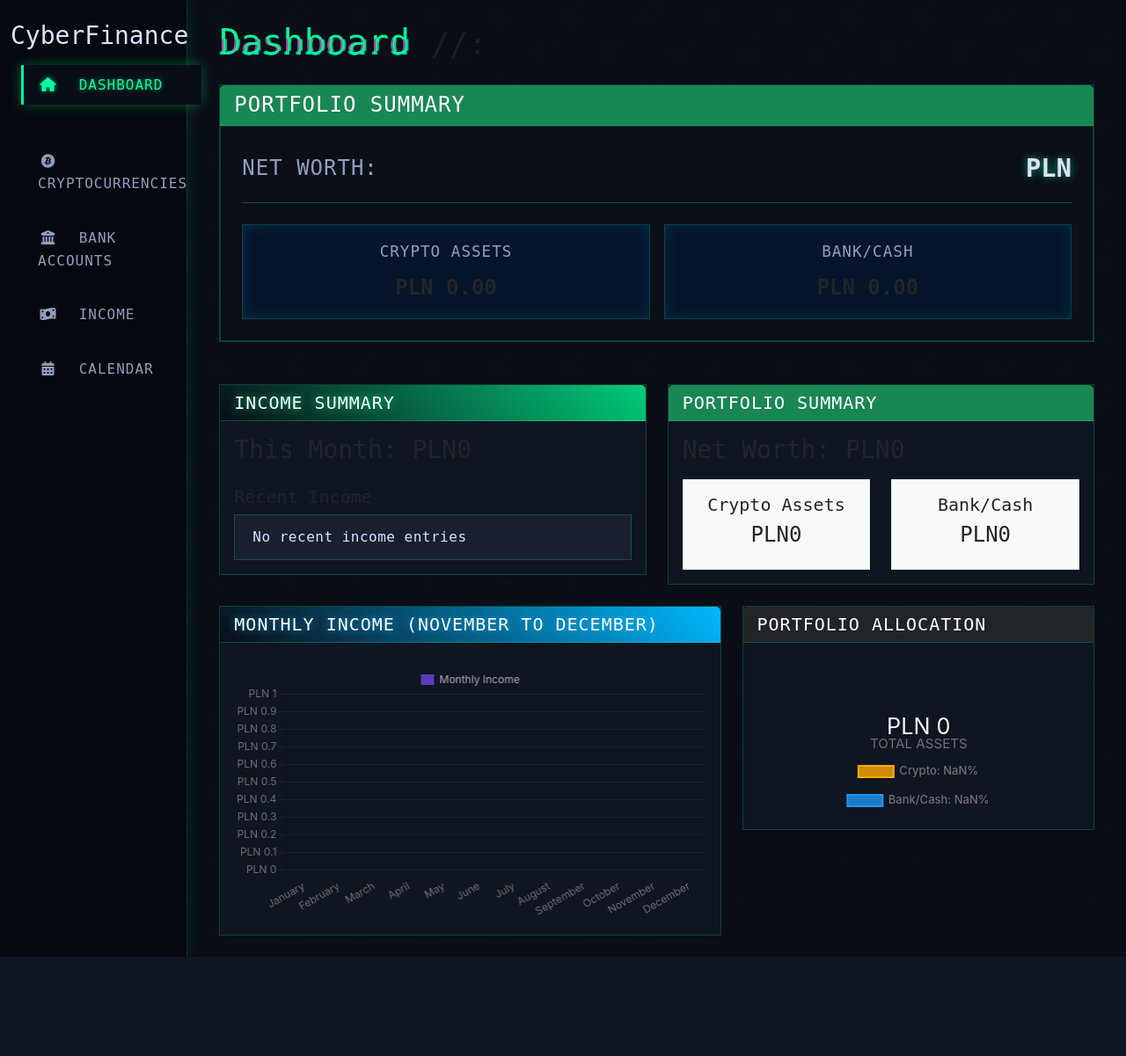
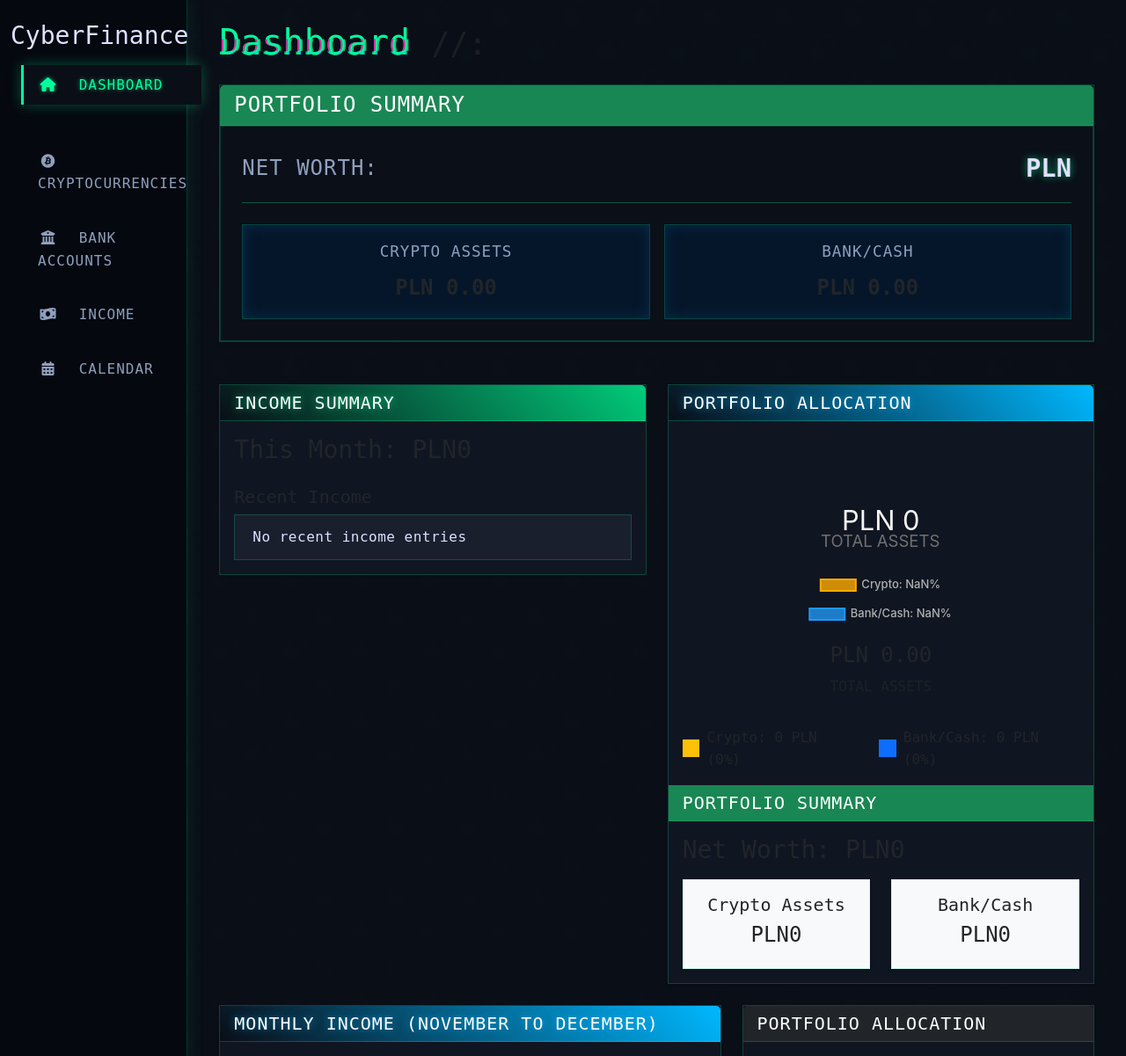
Before and after one commit to vic-cieslak/portfolio-income-manager, a Django app: page / in a window 1280 px wide. Shown: the top 1201 px of the page at 88% size. Before the commit the page ends 1088 px from the top, so only its background shows below. Run offline with Django 5.2, Linux system fonts and the light colour scheme; the visitor is signed in with stand-in values (Sample User, id 1); data that the repository does not hold is empty.

Commit message:
Assistant checkpoint: Enhanced portfolio chart display and fixed Chart.js errors
Assistant generated file changes:
- templates/core/dashboard.html: Improve portfolio allocation chart, Add data attributes for chart initialization
- static/js/dashboard-charts.js: Create dedicated JS file for charts
- templates/base/base.html: Add Chart.js and dashboard-charts.js to the base template
- core/views.py: Update dashboard view to correctly prepare chart data
- static/css/custom.css: Improve chart container styling

---

User prompt:

improve this.
its in the dashboard at /

Replit-Commit-Author: Assistant
Replit-Commit-Session-Id: dcc0221c-8f5f-45e7-8769-55c75e4f8771

```diff
--- a/core/views.py
+++ b/core/views.py
@@ -48,12 +48,19 @@ def dashboard(request):
     portfolio_labels = ['Crypto', 'Bank/Cash']
     portfolio_data = [float(crypto_value), float(bank_value)]
 
+    # Calculate percentages for display
+    total = crypto_value + bank_value
+    crypto_percentage = (crypto_value / total * 100) if total > 0 else 0
+    bank_percentage = (bank_value / total * 100) if total > 0 else 0
+
     context = {
         'monthly_income': monthly_income,
         'recent_income': recent_income,
         'total_net_worth': total_net_worth,
         'crypto_value': crypto_value,
         'bank_value': bank_value,
+        'crypto_percentage': crypto_percentage,
+        'bank_percentage': bank_percentage,
         'months': months,
         'income_data': income_data,
         'portfolio_labels': portfolio_labels,
--- a/static/css/custom.css
+++ b/static/css/custom.css
@@ -219,12 +219,40 @@ body {
   font-family: 'Share Tech Mono', monospace;
 }
 
-/* Fix for the Chart.js issue in the dashboard */
+/* Enhanced chart container styling */
 .chart-container {
   position: relative;
   margin: 0 auto;
-  height: 180px;
-  width: 180px;
+  height: 220px;
+  width: 220px;
+  display: flex;
+  justify-content: center;
+  align-items: center;
+}
+
+.chart-container canvas {
+  max-width: 100%;
+  max-height: 100%;
+}
+
+.chart-legend {
+  display: flex;
+  justify-content: center;
+  margin-top: 1rem;
+  flex-wrap: wrap;
+}
+
+.chart-legend-item {
+  display: flex;
+  align-items: center;
+  margin: 0 0.5rem;
+}
+
+.chart-legend-color {
+  width: 12px;
+  height: 12px;
+  margin-right: 0.5rem;
+  border-radius: 2px;
 }
 
 @keyframes shine {
--- /dev/null
+++ b/static/js/dashboard-charts.js
@@ -0,0 +1,102 @@
+
+// Dashboard Charts
+document.addEventListener('DOMContentLoaded', function() {
+  // Portfolio allocation chart
+  const portfolioCtx = document.getElementById('portfolioChart');
+
+  if (portfolioCtx) {
+    // Get data from the page
+    const portfolioData = JSON.parse(portfolioCtx.dataset.values || '[]');
+    const portfolioLabels = JSON.parse(portfolioCtx.dataset.labels || '[]');
+
+    // Create chart with proper config
+    new Chart(portfolioCtx, {
+      type: 'doughnut',
+      data: {
+        labels: portfolioLabels,
+        datasets: [{
+          data: portfolioData,
+          backgroundColor: ['#ffc107', '#0d6efd'],
+          borderColor: ['rgba(255, 193, 7, 0.8)', 'rgba(13, 110, 253, 0.8)'],
+          borderWidth: 1,
+          hoverOffset: 5
+        }]
+      },
+      options: {
+        responsive: true,
+        maintainAspectRatio: true,
+        cutout: '70%',
+        plugins: {
+          legend: {
+            display: false
+          },
+          tooltip: {
+            backgroundColor: 'rgba(0, 0, 0, 0.7)',
+            titleFont: {
+              size: 14
+            },
+            bodyFont: {
+              size: 13
+            },
+            callbacks: {
+              label: function(context) {
+                const value = context.parsed;
+                const total = context.dataset.data.reduce((a, b) => a + b, 0);
+                const percentage = Math.round((value * 100) / total);
+                return `${context.label}: ${percentage}% (${value} PLN)`;
+              }
+            }
+          }
+        },
+        animation: {
+          animateScale: true,
+          animateRotate: true
+        }
+      }
+    });
+  }
+
+  // Income monthly chart
+  const incomeCtx = document.getElementById('incomeChart');
+
+  if (incomeCtx) {
+    const incomeData = JSON.parse(incomeCtx.dataset.values || '[]');
+    const incomeLabels = JSON.parse(incomeCtx.dataset.labels || '[]');
+
+    new Chart(incomeCtx, {
+      type: 'bar',
+      data: {
+        labels: incomeLabels,
+        datasets: [{
+          label: 'Monthly Income',
+          data: incomeData,
+          backgroundColor: 'rgba(75, 192, 192, 0.6)',
+          borderColor: 'rgba(75, 192, 192, 1)',
+          borderWidth: 1
+        }]
+      },
+      options: {
+        responsive: true,
+        scales: {
+          y: {
+            beginAtZero: true,
+            grid: {
+              color: 'rgba(255, 255, 255, 0.1)'
+            },
+            ticks: {
+              color: 'rgba(255, 255, 255, 0.7)'
+            }
+          },
+          x: {
+            grid: {
+              color: 'rgba(255, 255, 255, 0.1)'
+            },
+            ticks: {
+              color: 'rgba(255, 255, 255, 0.7)'
+            }
+          }
+        }
+      }
+    });
+  }
+});
--- a/templates/base/base.html
+++ b/templates/base/base.html
@@ -8,7 +8,8 @@
     <link rel="stylesheet" href="https://cdnjs.cloudflare.com/ajax/libs/font-awesome/6.0.0-beta3/css/all.min.css">
     <link rel="stylesheet" href="/static/css/custom.css">
     <!-- Add Chart.js library -->
-    <script src="https://cdn.jsdelivr.net/npm/chart.js"></script>
+    <script src="https://cdn.jsdelivr.net/npm/chart.js@3.9.1/dist/chart.min.js"></script>
+    <script src="/static/js/dashboard-charts.js"></script>
 </head>
 <body class="cyber-bg">
     <div class="container-fluid">
--- a/templates/core/dashboard.html
+++ b/templates/core/dashboard.html
@@ -38,6 +38,30 @@
     <!-- Portfolio Stats -->
     <div class="col-md-6">
         <div class="card">
+            <div class="card-header bg-info text-white">
+                <h5 class="mb-0">Portfolio Allocation</h5>
+            </div>
+            <div class="card-body d-flex flex-column align-items-center">
+                <div class="chart-container mb-3">
+                    <canvas id="portfolioChart"
+                            data-labels='{{ portfolio_labels|safe|default:"[]" }}'
+                            data-values='{{ portfolio_data|safe|default:"[]" }}'></canvas>
+                </div>
+                <div class="text-center mb-2">
+                    <h4 class="text-neon">PLN {{ total_net_worth|floatformat:2 }}</h4>
+                    <p class="text-muted">TOTAL ASSETS</p>
+                </div>
+                <div class="d-flex justify-content-center w-100 mt-2">
+                    <div class="d-flex align-items-center me-4">
+                        <div style="width: 20px; height: 20px; background-color: #ffc107; margin-right: 8px;"></div>
+                        <span>Crypto: {{ crypto_value|floatformat:0 }} PLN ({{ crypto_value|floatformat:0|default:"0"|stringformat:"s"|default:"0"|add:"0"|add:".0"|add:"0" }}%)</span>
+                    </div>
+                    <div class="d-flex align-items-center">
+                        <div style="width: 20px; height: 20px; background-color: #0d6efd; margin-right: 8px;"></div>
+                        <span>Bank/Cash: {{ bank_value|floatformat:0 }} PLN ({{ bank_value|floatformat:0|default:"0"|stringformat:"s"|default:"0"|add:"0"|add:".0"|add:"0" }}%)</span>
+                    </div>
+                </div>
+            </div>
             <div class="card-header bg-success text-white">
                 <h5 class="mb-0">Portfolio Summary</h5>
             </div>
```
